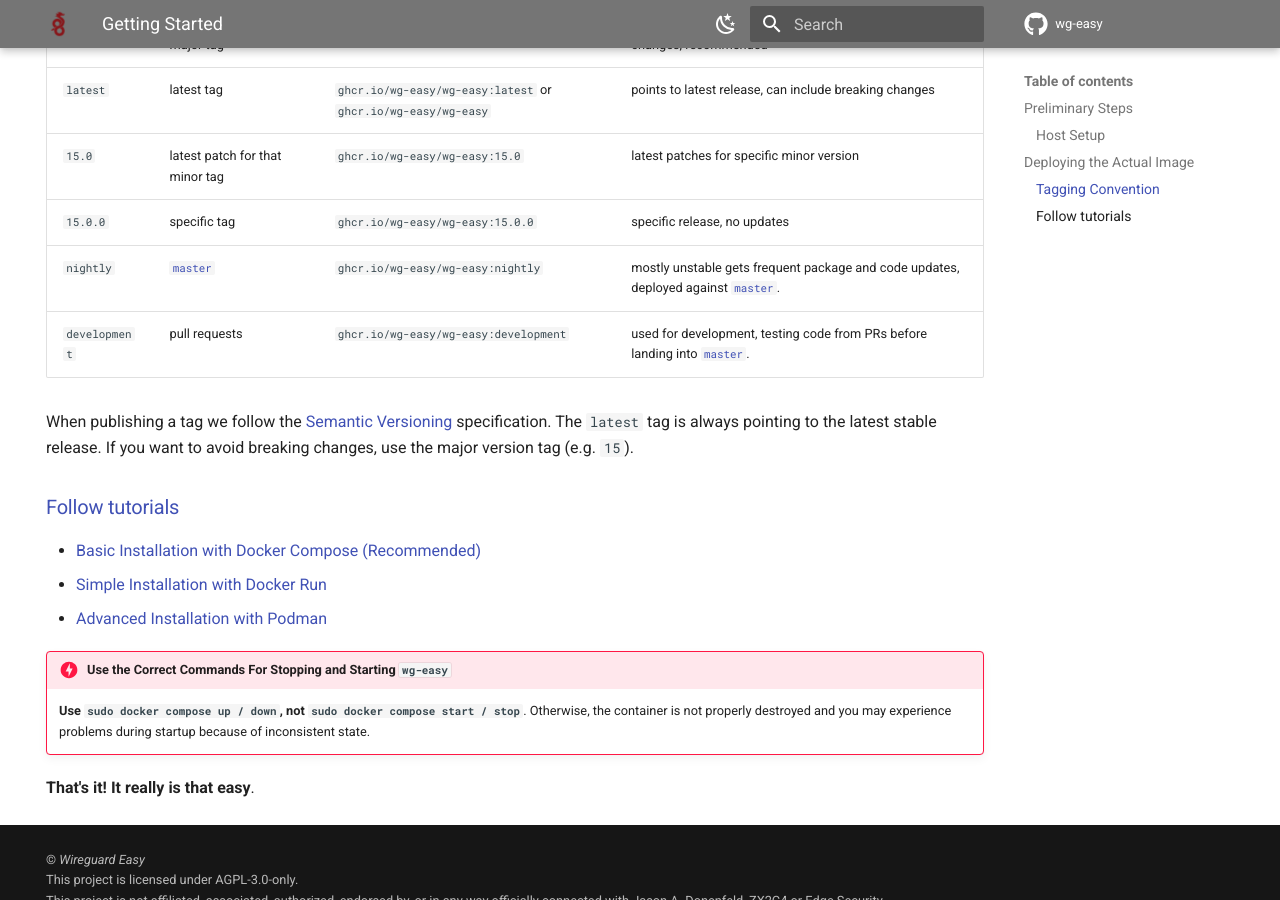
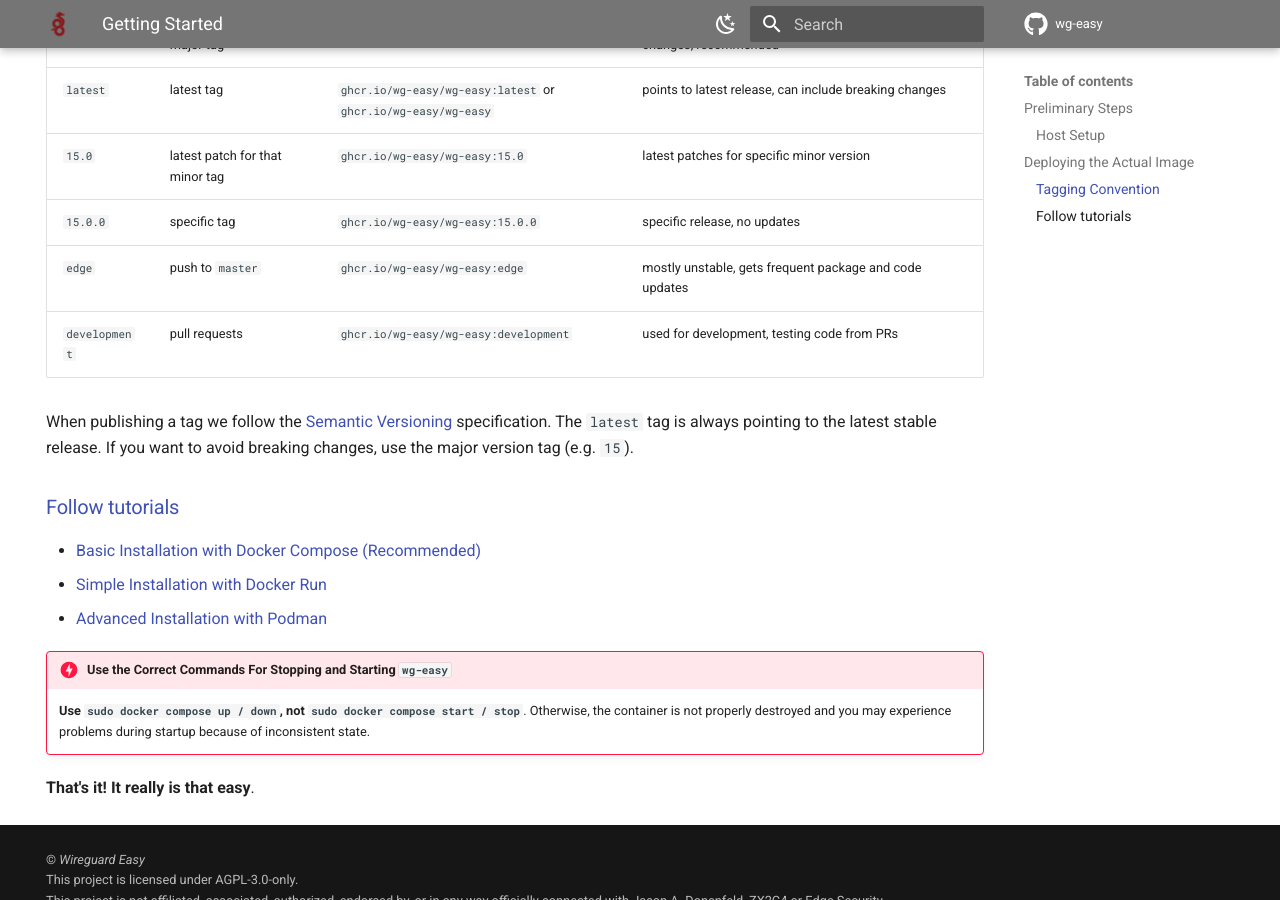
Before and after one commit to wg-easy/wg-easy, an MkDocs documentation site: the page built from docs/content/getting-started.md, in a window 1280 px wide and 900 px high, scrolled down 1105 px. Built offline with MkDocs 1.6.1 and Material for MkDocs 9.7.7, drawn with Linux system fonts in a browser that asks for light colours; comment, search, counter and statistics services are not loaded; the version menu is left out.

Commit message:
replace nightly with edge (#1819)

```diff
--- a/docs/content/getting-started.md
+++ b/docs/content/getting-started.md
@@ -41,14 +41,14 @@
 
 All workflows are using the tagging convention listed below. It is subsequently applied to all images.
 
-| tag           | Type                                                       | Example                                                       | Description                                                                                                                          |
-| ------------- | ---------------------------------------------------------- | ------------------------------------------------------------- | ------------------------------------------------------------------------------------------------------------------------------------ |
-| `15`          | latest minor for that major tag                            | `ghcr.io/wg-easy/wg-easy:15`                                  | latest features for specific major versions, no breaking changes, recommended                                                        |
-| `latest`      | latest tag                                                 | `ghcr.io/wg-easy/wg-easy:latest` or `ghcr.io/wg-easy/wg-easy` | points to latest release, can include breaking changes                                                                               |
-| `15.0`        | latest patch for that minor tag                            | `ghcr.io/wg-easy/wg-easy:15.0`                                | latest patches for specific minor version                                                                                            |
-| `15.0.0`      | specific tag                                               | `ghcr.io/wg-easy/wg-easy:15.0.0`                              | specific release, no updates                                                                                                         |
-| `nightly`     | [`master`](https://github.com/wg-easy/wg-easy/tree/master) | `ghcr.io/wg-easy/wg-easy:nightly`                             | mostly unstable gets frequent package and code updates, deployed against [`master`](https://github.com/wg-easy/wg-easy/tree/master). |
-| `development` | pull requests                                              | `ghcr.io/wg-easy/wg-easy:development`                         | used for development, testing code from PRs before landing into [`master`](https://github.com/wg-easy/wg-easy/tree/master).          |
+| tag           | Type                            | Example                                                       | Description                                                                   |
+| ------------- | ------------------------------- | ------------------------------------------------------------- | ----------------------------------------------------------------------------- |
+| `15`          | latest minor for that major tag | `ghcr.io/wg-easy/wg-easy:15`                                  | latest features for specific major versions, no breaking changes, recommended |
+| `latest`      | latest tag                      | `ghcr.io/wg-easy/wg-easy:latest` or `ghcr.io/wg-easy/wg-easy` | points to latest release, can include breaking changes                        |
+| `15.0`        | latest patch for that minor tag | `ghcr.io/wg-easy/wg-easy:15.0`                                | latest patches for specific minor version                                     |
+| `15.0.0`      | specific tag                    | `ghcr.io/wg-easy/wg-easy:15.0.0`                              | specific release, no updates                                                  |
+| `edge`        | push to `master`                | `ghcr.io/wg-easy/wg-easy:edge`                                | mostly unstable, gets frequent package and code updates                       |
+| `development` | pull requests                   | `ghcr.io/wg-easy/wg-easy:development`                         | used for development, testing code from PRs                                   |
 
 <!-- ref: major version -->
 
```
Also changed, not shown: docs/content/contributing/general.md (+1 -1 lines), docs/content/contributing/issues-and-pull-requests.md (+1 -1 lines), CHANGELOG.md, 2 other files.
